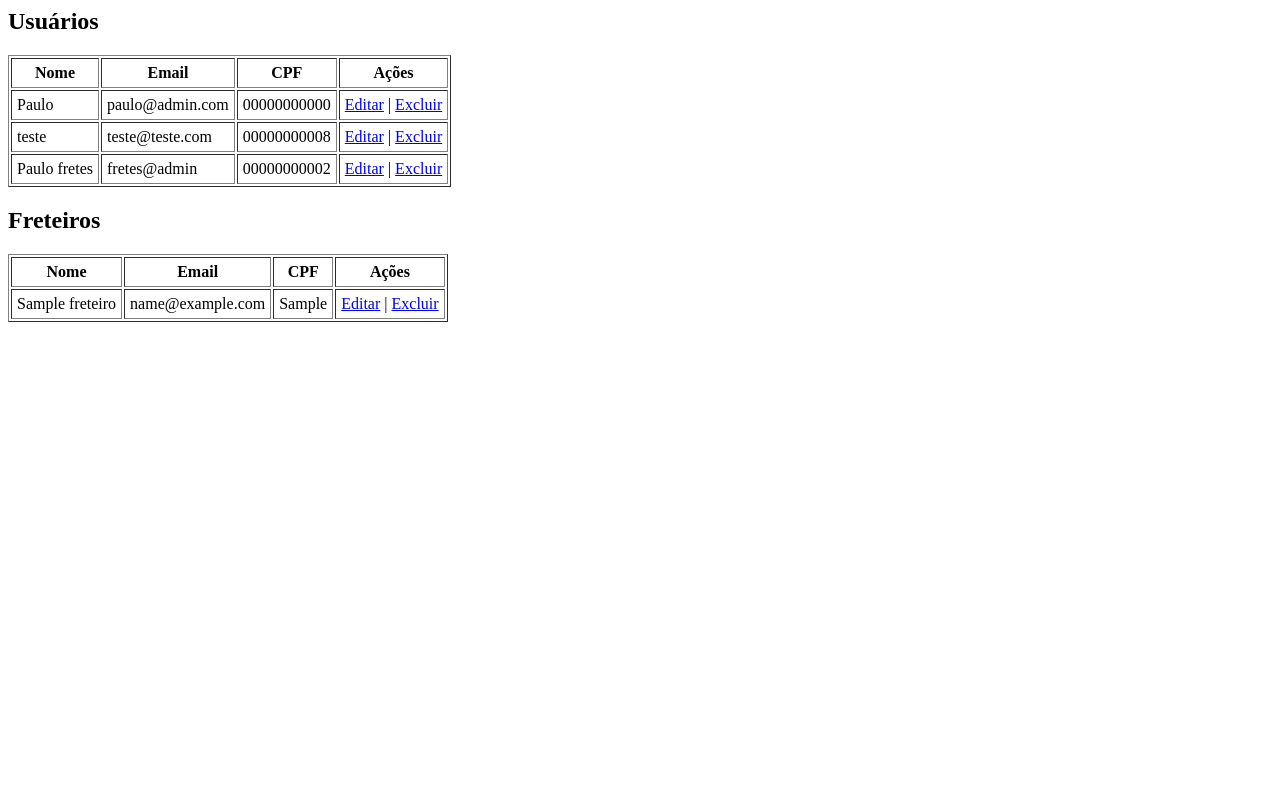
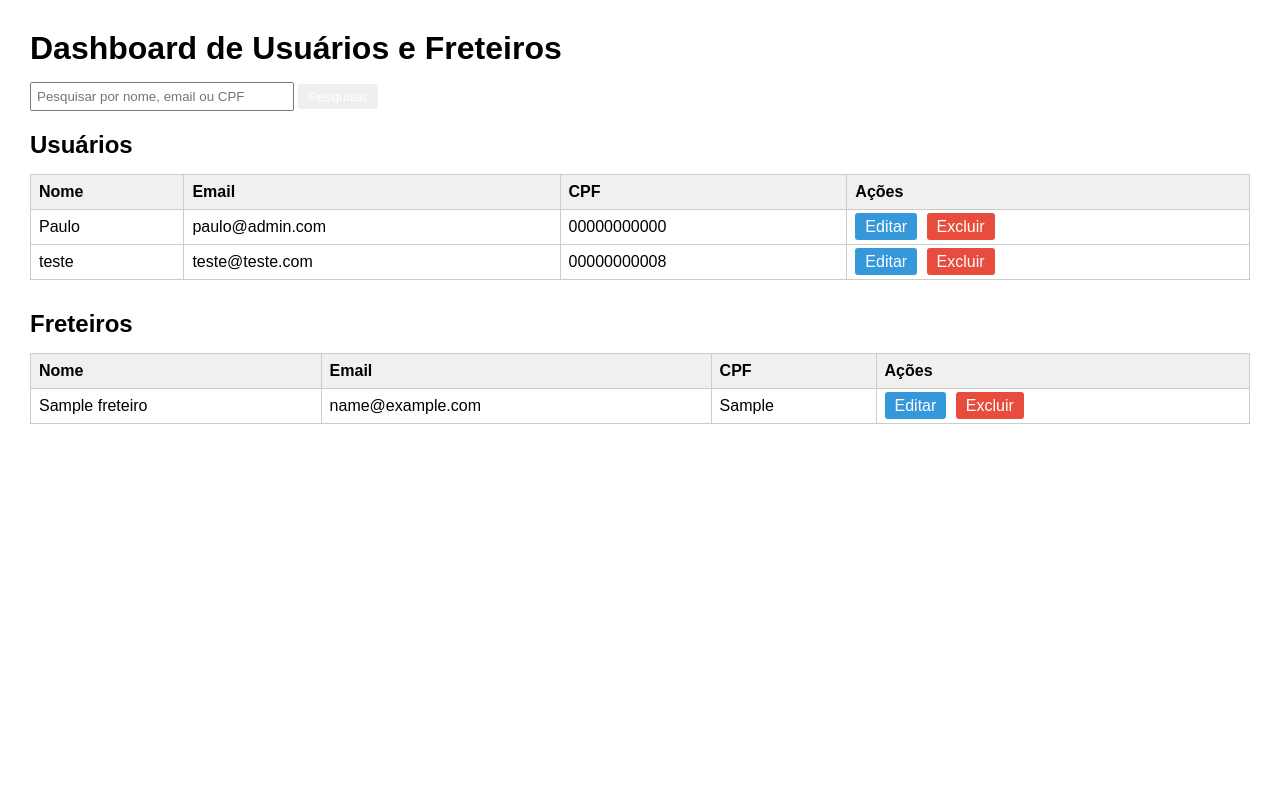
Before and after one commit to paulodarosa7/Django_Frete, a Django app: page /suporte/usuarios/ in a window 1280 px wide. Run offline with Django 5.2, Linux system fonts and the light colour scheme; data comes from the database, SQL or seed files in the repository; tables that the repository leaves empty hold one stand-in row (Sample ...).

Commit message:
delete de user funcionando corretamente

```diff
--- a/app/templates/administrar_usuarios.html
+++ b/app/templates/administrar_usuarios.html
@@ -1,13 +1,40 @@
-{% load static %}
+<!DOCTYPE html>
+<html lang="pt-br">
+<head>
+    <meta charset="UTF-8">
+    <title>Dashboard de Usuários e Freteiros</title>
+    <style>
+        body { font-family: Arial, sans-serif; margin: 30px; }
+        h1, h2 { margin-bottom: 15px; }
+        table { border-collapse: collapse; width: 100%; margin-bottom: 30px; }
+        th, td { border: 1px solid #ccc; padding: 8px; text-align: left; }
+        th { background-color: #f0f0f0; }
+        form { margin-bottom: 20px; }
+        input[type="text"] { padding: 5px; width: 250px; }
+        button, a.button { padding: 5px 10px; margin-right: 5px; text-decoration: none; color: white; border: none; border-radius: 3px; }
+        button { cursor: pointer; }
+        .edit { background-color: #3498db; }
+        .delete { background-color: #e74c3c; }
+    </style>
+</head>
+<body>
 
-<div class="usuarios-lista">
+<h1>Dashboard de Usuários e Freteiros</h1>
+
+<!-- Campo de pesquisa -->
+<form method="get">
+    <input type="text" name="q" placeholder="Pesquisar por nome, email ou CPF" value="{{ query }}">
+    <button type="submit">Pesquisar</button>
+</form>
+
+<!-- Lista de Usuários -->
 <h2>Usuários</h2>
-    <table border="1" cellpadding="5">
+<table>
     <tr>
         <th>Nome</th>
         <th>Email</th>
         <th>CPF</th>
-            <th>Ações</th> <!-- nova coluna -->
+        <th>Ações</th>
     </tr>
     {% for usuario in usuarios %}
     <tr>
@@ -15,26 +42,26 @@
         <td>{{ usuario.email }}</td>
         <td>{{ usuario.cpf }}</td>
         <td>
-                <a href="{% url 'update_geral' 'usuario' usuario.id %}">Editar</a> |
-                <a href="{% url 'excluir_geral' 'usuario' usuario.id %}">Excluir</a>
+           <a href="{% url 'update_geral' 'usuario' usuario.id %}" class="button edit">Editar</a>
+            <a href="{% url 'excluir_geral' 'usuario' usuario.id %}" class="button delete">Excluir</a>
+
         </td>
     </tr>
     {% empty %}
     <tr>
-            <td colspan="4">Nenhum usuário cadastrado.</td>
+        <td colspan="4">Nenhum usuário encontrado.</td>
     </tr>
     {% endfor %}
 </table>
-</div>
 
-<div class="freteiros-lista">
+<!-- Lista de Freteiros -->
 <h2>Freteiros</h2>
-    <table border="1" cellpadding="5">
+<table>
     <tr>
         <th>Nome</th>
         <th>Email</th>
         <th>CPF</th>
-            <th>Ações</th> <!-- nova coluna -->
+        <th>Ações</th>
     </tr>
     {% for freteiro in freteiros %}
     <tr>
@@ -42,14 +69,16 @@
         <td>{{ freteiro.email }}</td>
         <td>{{ freteiro.cpf }}</td>
         <td>
-                <a href="{% url 'update_geral' 'freteiro' freteiro.id %}">Editar</a> |
-                <a href="{% url 'excluir_geral' 'freteiro' freteiro.id %}">Excluir</a>
+            <a href="{% url 'update_geral' 'freteiro' freteiro.id %}" class="button edit">Editar</a>
+            <a href="{% url 'excluir_geral' 'freteiro' freteiro.id %}" class="button delete">Excluir</a>
         </td>
     </tr>
     {% empty %}
     <tr>
-            <td colspan="4">Nenhum freteiro cadastrado.</td>
+        <td colspan="4">Nenhum freteiro encontrado.</td>
     </tr>
     {% endfor %}
 </table>
-</div>
+
+</body>
+</html>
--- a/app/views.py
+++ b/app/views.py
@@ -107,14 +107,31 @@ def cadastro_freteiro(request):
 
 # Administração geral
 def listar_usuarios_geral(request):
-    freteiros = Freteiro.objects.all()
-    usuarios = Usuario.objects.all()
-    pessoas = {
+    query = request.GET.get('q', '')  # pega o valor do campo de pesquisa
+
+    if query:
+        # Filtra por nome ou email contendo o texto
+        usuarios = Usuario.objects.filter(
+            nome__icontains=query
+        ) | Usuario.objects.filter(
+            email__icontains=query
+        )
+        freteiros = Freteiro.objects.filter(
+            nome__icontains=query
+        ) | Freteiro.objects.filter(
+            email__icontains=query
+        )
+    else:
+
+        freteiros = Freteiro.objects.all()
+        usuarios = Usuario.objects.all()
+
+    return render(request, 'administrar_usuarios.html', {
         'freteiros': freteiros,
-        'usuarios': usuarios
-    }
+        'usuarios': usuarios,
+        'query': query
+    })
 
-    return render(request, 'administrar_usuarios.html', pessoas)
 
 
 def update_geral(request, id, tipo):
@@ -142,9 +159,9 @@ def update_geral(request, id, tipo):
 
 def excluir_geral(request, id, tipo):
     if tipo == 'freteiro':
-        post = get_object_or_404(Freteiro, id=id)
+        post = get_object_or_404(Freteiro, id=id) #xconsulta de freteiro
     elif tipo == 'usuario':
-        post = get_object_or_404(Usuario, id=id)
+        post = get_object_or_404(Usuario, id=id) # consulta de usuario
     else:
         return redirect('listar_usuarios_geral')
 
@@ -156,3 +173,7 @@ def excluir_geral(request, id, tipo):
         'post': post,
         'tipo': tipo
     })
+
+def listar_por_cidade(request, cidade):
+    freteiros = Freteiro.objects.filter(cidade__iexact=cidade)
+    return render(request, 'listar_por_cidade.html', {'freteiros': freteiros, 'cidade': cidade})
```
Also changed, not shown: db.sqlite3. Lines whose indentation alone changed are shown as unchanged.
